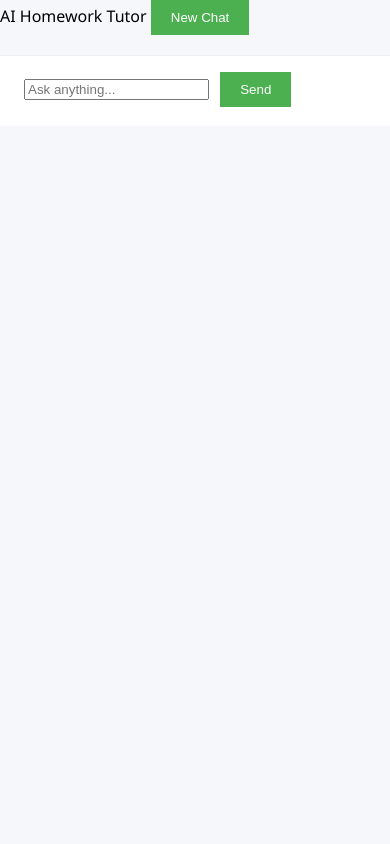
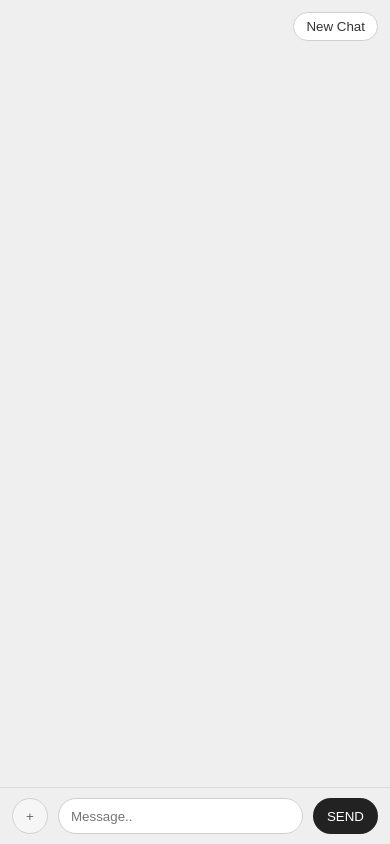
Before and after one commit to AakashAS25/ai-homework-tutor, a Flask app: page / in a window 390 px wide. Run offline with Flask 3, Linux system fonts and the light colour scheme.

Commit message:
Redesign chat UI for improved layout and style
Updated index.html and style.css to implement a modern chat interface with avatars, message bubbles, and a fixed composer bar. The layout now uses CSS grid for better responsiveness, and includes auto-scroll to the latest message. The changes enhance usability and visual appeal, matching a minimal chat app design.

```diff
--- a/static/style.css
+++ b/static/style.css
@@ -1,74 +1,93 @@
-body {
-    font-family: 'Segoe UI', Arial, sans-serif;
-    background: #f6f7fb;
-    margin: 0;
-    padding: 0;
-    min-height: 100vh;
-    position: relative;
+/* Minimal chat UI matching the provided screenshot */
+* { box-sizing: border-box; }
+html, body { height: 100%; }
+body.chat-app {
+    margin: 0; padding: 0;
+    font-family: -apple-system, BlinkMacSystemFont, 'Segoe UI', Roboto, Arial, sans-serif;
+    background: #efefef;
+    color: #222;
 }
 
-h1 {
-    color: #333;
+.screen {
+    height: 100vh;
+    display: grid;
+    grid-template-rows: 1fr auto;
 }
 
-.chat-box {
-    position: relative;
-    z-index: 1;
-    max-width: 420px;
-    margin: 32px auto;
-    background: #fff;
-    border-radius: 18px;
-    box-shadow: 0 2px 8px rgba(0,0,0,0.04);
+.messages {
+    overflow-y: auto;
+    padding: 16px 14px 90px;
     display: flex;
     flex-direction: column;
-    min-height: 70vh;
-    padding: 0;
+    gap: 10px;
+    width: min(680px, 100%);
+    margin: 0 auto;
 }
 
-.chat-box .user {
-    text-align: right;
-    margin: 10px;
-    color: blue;
+.message {
+    display: flex;
+    align-items: flex-end;
+    gap: 8px;
+    max-width: 85%;
+}
+.message.user { margin-left: auto; justify-content: flex-end; }
+
+.avatar {
+    width: 26px; height: 26px;
+    border-radius: 50%;
+    background: #d9d9d9;
+    display: grid; place-items: center;
+    font-size: 12px; color: #555;
 }
 
-.chat-box .ai {
-    text-align: left;
-    margin: 10px;
-    color: green;
+.bubble {
+    background: #fff;
+    border-radius: 14px;
+    padding: 10px 12px;
+    box-shadow: 0 1px 2px rgba(0,0,0,0.06);
+    line-height: 1.5;
+}
+.user .bubble { background: #dfeafe; }
+
+.text { white-space: pre-line; }
+
+.composer {
+    position: fixed;
+    bottom: 0; left: 0; right: 0;
+    background: rgba(239,239,239,0.98);
+    border-top: 1px solid #ddd;
+    display: grid;
+    grid-template-columns: auto 1fr auto;
+    gap: 10px;
+    padding: 10px 12px;
+    width: min(680px, 100%);
+    margin: 0 auto;
+}
+.icon-btn {
+    width: 36px; height: 36px;
+    border-radius: 18px;
+    border: 1px solid #cfcfcf;
+    background: #f6f6f6;
+    color: #666;
+}
+.input {
+    height: 36px;
+    border-radius: 18px;
+    border: 1px solid #cfcfcf;
+    padding: 0 12px;
+    outline: none;
+    background: #fff;
+}
+.send {
+    height: 36px; padding: 0 14px;
+    border-radius: 18px;
+    border: none; background: #222; color: #fff;
 }
 
-.chat-form {
-    margin-top: 20px;
-    display: flex;
-    align-items: center;
-    gap: 0.7rem;
-    padding: 1rem 1.5rem 1.2rem 1.5rem;
-    border-top: 1px solid #f0f0f0;
-    background: #fff;
+.floating-new {
+    position: fixed; top: 12px; right: 12px;
 }
-
-textarea {
-    width: 60%;
-    padding: 10px;
-    border-radius: 5px;
-    flex: 1;
-    border: 1px solid #e0e0e0;
-    border-radius: 10px;
-    padding: 0.7rem 1rem;
-    font-size: 1rem;
-    outline: none;
-    background: #f8f9fa;
-    transition: border 0.2s;
+.pill {
+    border: 1px solid #cfcfcf; background: #fff; color: #333;
+    border-radius: 999px; padding: 6px 12px;
 }
-
-button {
-    padding: 10px 20px;
-    background: #4CAF50;
-    color: white;
-    border: none;
-    cursor: pointer;
-}
-
-button:hover {
-    background: #45a049;
-}
--- a/templates/index.html
+++ b/templates/index.html
@@ -2,30 +2,38 @@
 <html lang="en">
 <head>
     <meta charset="UTF-8">
+    <meta name="viewport" content="width=device-width, initial-scale=1.0" />
     <title>AI Homework Tutor</title>
     <link rel="stylesheet" href="{{ url_for('static', filename='style.css') }}">
 </head>
-<body>
-    <div class="chat-bg"></div>
-    <div class="chat-main">
-        <div class="chat-top-bar">
-            <span class="chat-title">AI Homework Tutor</span>
-            <form action="/new_chat" method="post" style="display:inline;">
-                <button type="submit" class="new-chat-btn">New Chat</button>
-            </form>
-        </div>
-        <div class="chat-history" id="chat-history">
+<body class="chat-app">
+    <main class="screen">
+        <div class="messages" id="messages">
             {% for msg in chat_history %}
-                <div class="chat-bubble {{ msg.role }}">
-                    <span class="chat-label">{{ 'You' if msg.role == 'user' else 'Tutor' }}</span>
-                    <div class="chat-text">{{ msg.text|safe }}</div>
+            <div class="message {{ msg.role }}">
+                <div class="avatar" aria-hidden="true">{{ 'Y' if msg.role == 'user' else 'T' }}</div>
+                <div class="bubble">
+                    <div class="text">{{ msg.text|safe }}</div>
                 </div>
+            </div>
             {% endfor %}
         </div>
-        <form action="/" method="post" class="chat-form">
-            <input type="text" name="question" class="chat-input" placeholder="Ask anything..." autocomplete="off" required>
-            <button type="submit" class="send-btn">Send</button>
+
+        <form action="/" method="post" class="composer">
+            <button type="button" class="icon-btn" title="Attach">+</button>
+            <input type="text" name="question" class="input" placeholder="Message.." autocomplete="off" required />
+            <button type="submit" class="send">SEND</button>
         </form>
-    </div>
+    </main>
+
+    <form action="/new_chat" method="post" class="floating-new">
+        <button type="submit" class="pill">New Chat</button>
+    </form>
+
+    <script>
+        // Auto-scroll to latest message
+        const msgEl = document.getElementById('messages');
+        if (msgEl) { msgEl.scrollTop = msgEl.scrollHeight; }
+    </script>
 </body>
 </html>
```
